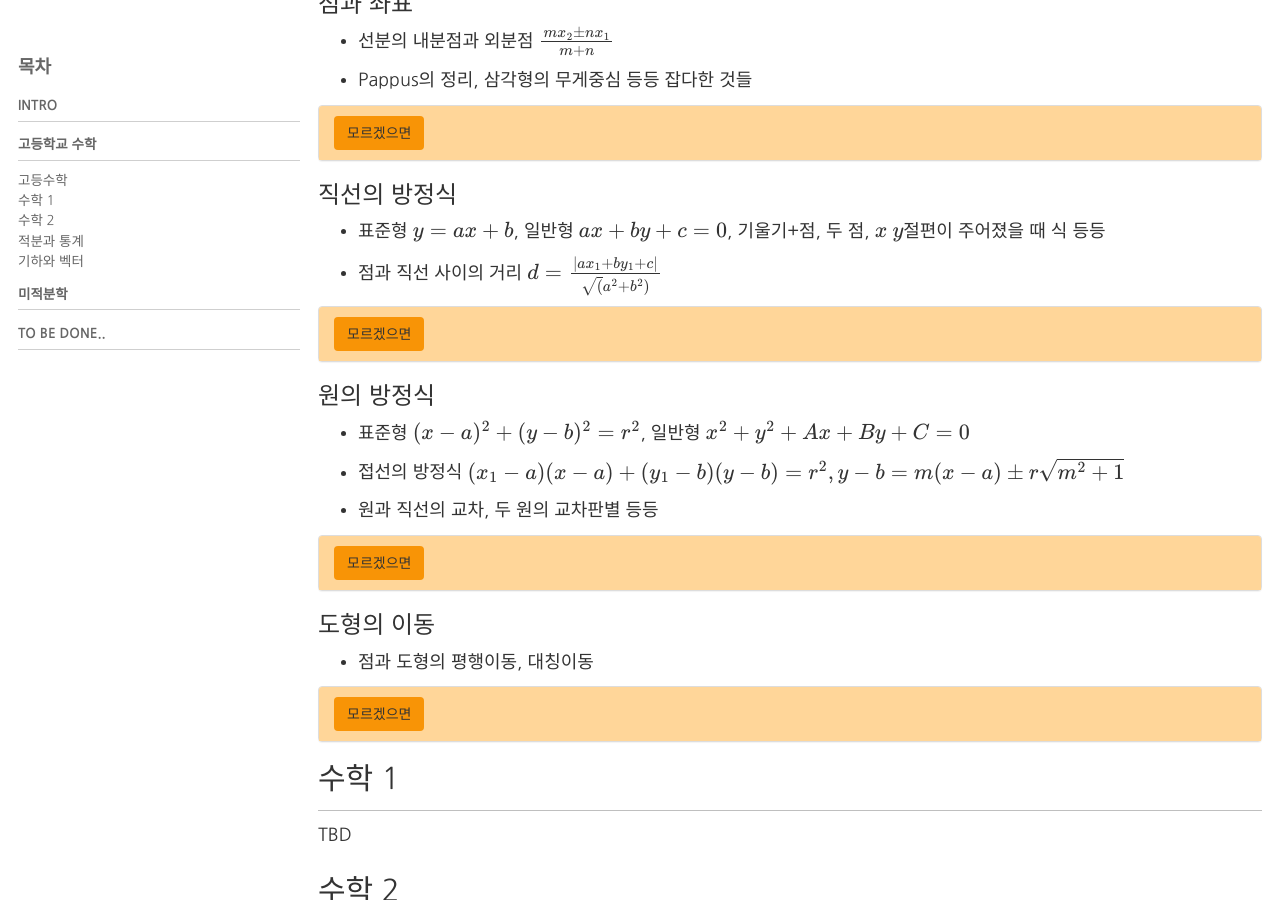
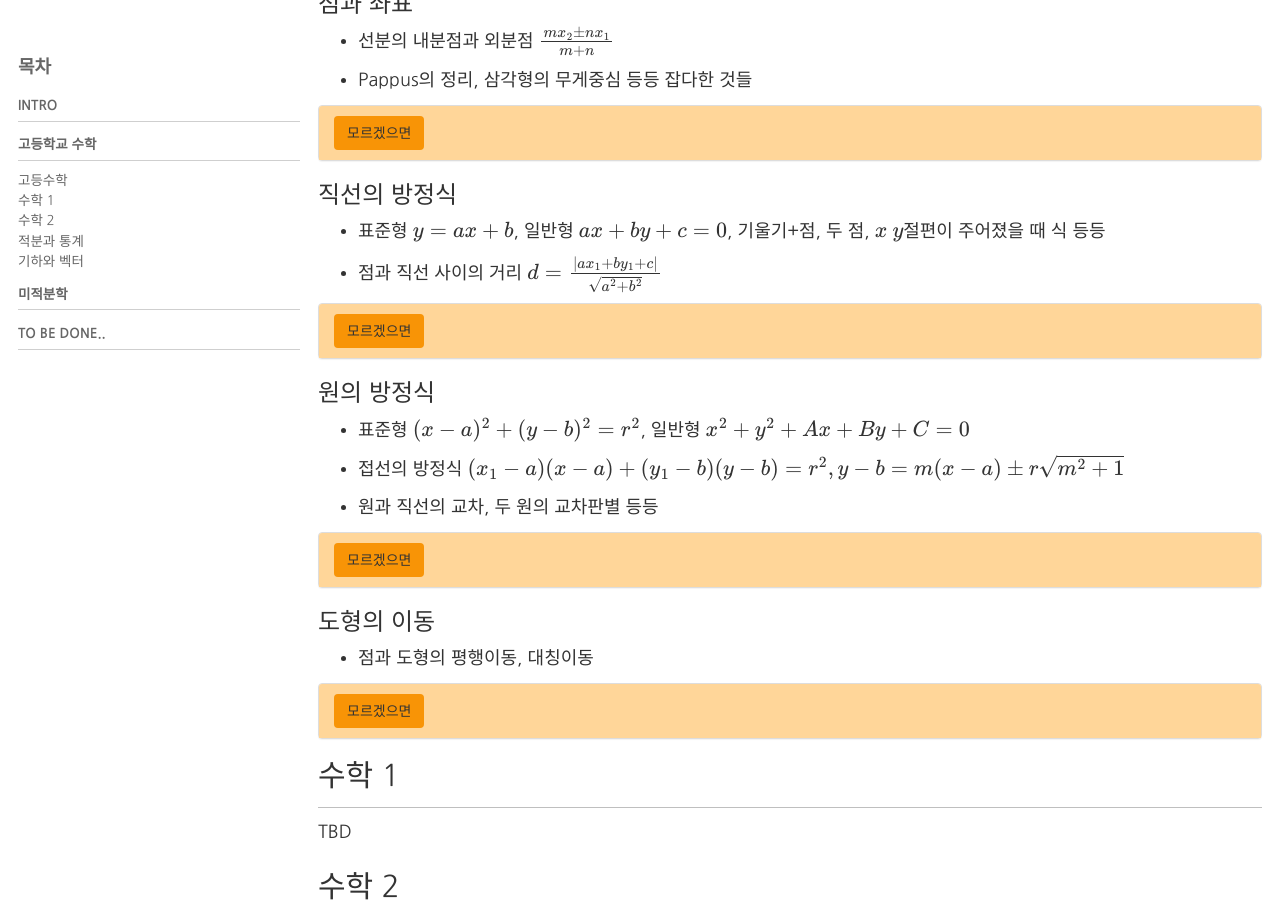
Before and after one commit to illhyhl1111/PPPP.github.io, a Jekyll site: the page built from _posts/2018-09-16-mathematics.md, in a window 1280 px wide and 900 px high, scrolled down 2123 px. Built offline with Jekyll 4.4.1, drawn with Linux system fonts in a browser that asks for light colours; nearby versions of some CDN libraries; formulas are drawn with MathJax 3.

Commit message:
버그픽스2

```diff
--- a/_posts/2018-09-16-mathematics.md
+++ b/_posts/2018-09-16-mathematics.md
@@ -259,7 +259,7 @@ $\overline{AB}^2 + \overline{BC}^2 = 2(\overline{AM}^2 + \overline{BM}^2)$
 
 ### 직선의 방정식
 * 표준형 $y=ax+b$, 일반형 $ax+by+c=0$, 기울기+점, 두 점, $x$ $y$절편이 주어졌을 때 식 등등
-* 점과 직선 사이의 거리 $d=\frac{\left\|ax_1+by_1+c\right\|}{\sqrt(a^2+b^2)}$
+* 점과 직선 사이의 거리 $d=\frac{\left\|ax_1+by_1+c\right\|}{\sqrt{a^2+b^2}}$
 
 {% capture context1 %}
 #### 방정식
@@ -277,7 +277,7 @@ $\overline{AB}^2 + \overline{BC}^2 = 2(\overline{AM}^2 + \overline{BM}^2)$
 <br/>
 
 #### 점과 직선 사이의 거리
-* 점$(x_1, y_1)$과 직선 $ax+by+c=0$ 사이의 거리 $d=\frac{\left|ax_1+by_1+c\right|}{\sqrt(a^2+b^2)}$
+* 점$(x_1, y_1)$과 직선 $ax+by+c=0$ 사이의 거리 $d=\frac{\left\|ax_1+by_1+c\right\|}{\sqrt(a^2+b^2)}$
 {% endcapture %}
 
 {% capture context2 %}
@@ -332,19 +332,20 @@ $\overline{AB}^2 + \overline{BC}^2 = 2(\overline{AM}^2 + \overline{BM}^2)$
 {% capture context2 %}
 #### 접선의 방정식
 * 접선의 방정식 $y=mx+n$이 우선 $x^2+y^2=r^2$에 접한다고 치자. <br/>
-  $y$에 $mx+n$을 집어넣고 판별식을 구하면 <br/>
-  $\frac{D}{4}=m^2 n^2 -(m^2+1)(n^2-r^2)=0, \therefore r^2 m^2-n^2+r^2=0$ <br/>
-  접하는 점의 좌표가 $(x_1, y_1)$이므로 <br/>
-  $n=y-mx_1, x_1^2+y_1^2=r^2$ <br/>
-  열심히 대입하면 $y_1^2 m^2 + 2x_1 y_1 m + x_1^2=(y_1 m + x_1)^2 = 0, m=-\frac{x_1}{y}$ <br/>
-  그래서 접선의 방정식은 $y-y_1=-\frac{x}{y_1}(x-x_1), x_1x + y_1 y=r^2$가 된당  <br/>
+  * $y$에 $mx+n$을 집어넣고 판별식을 구하면 <br/>
+    $\frac{D}{4}=m^2 n^2 -(m^2+1)(n^2-r^2)=0, \therefore r^2 m^2-n^2+r^2=0$
+  * 접하는 점의 좌표가 $(x_1, y_1)$이므로 <br/>
+    $n=y-mx_1, x_1^2+y_1^2=r^2$
+  * 열심히 대입하면 $y_1^2 m^2 + 2x_1 y_1 m + x_1^2=(y_1 m + x_1)^2 = 0, m=-\frac{x_1}{y}$ <br/>
+  * 그래서 접선의 방정식은 $y-y_1=-\frac{x}{y_1}(x-x_1), x_1x + y_1 y=r^2$가 된당  <br/>
 
 * 원의 방정식이 $(x-a)^2+(y-b)^2=r^2$로 바뀐다고 하면 $(a, b)$만큼 평행이동시키면 <br/>
   접선의 방정식은 $(x_1-a)(x-a)+(y_1-b)(y-b)=r^2$ <br/>
 
 * $x^2+y^2=r^2$에서 기울기가 $m$인 접선을 구하면 <br/>
-  $x^2+(mx+b)^2=r^2, \frac{D}{4} = b^2 m^2-(m^2+1)(b^2-r^2)=0, b^2=(m^2+1)r^2$ <br/>
-  $\therefore b=\pm r \sqrt{m^2+1}, y=mx \pm r\sqrt{m^2+1}$ <br/>
+  * $x^2+(mx+b)^2=r^2, \frac{D}{4} = b^2 m^2-(m^2+1)(b^2-r^2)=0, b^2=(m^2+1)r^2$ <br/>
+    $\therefore b=\pm r \sqrt{m^2+1}, y=mx \pm r\sqrt{m^2+1}$ <br/>
+
 * $(x-a)^2+(y-b)^2=r^2$로 일반화하면 $y-b=m(x-a)\pm r \sqrt{m^2+1}$
 {% endcapture %}
 
```
